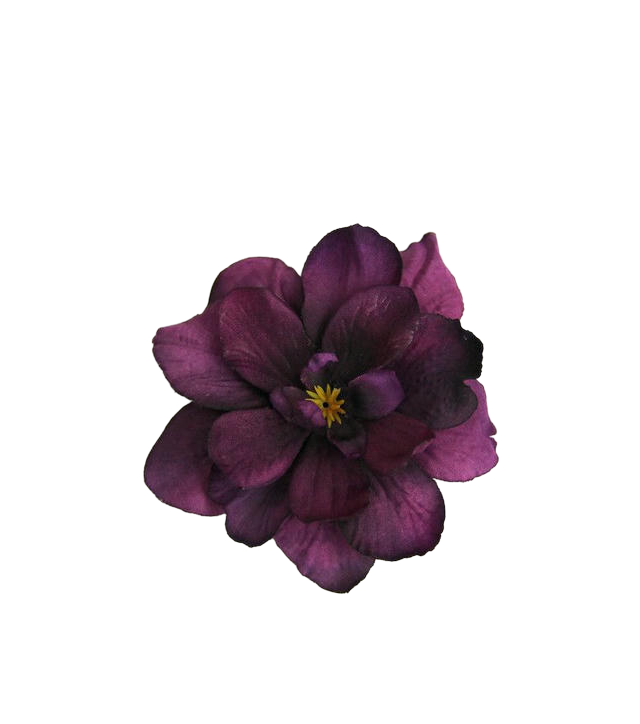
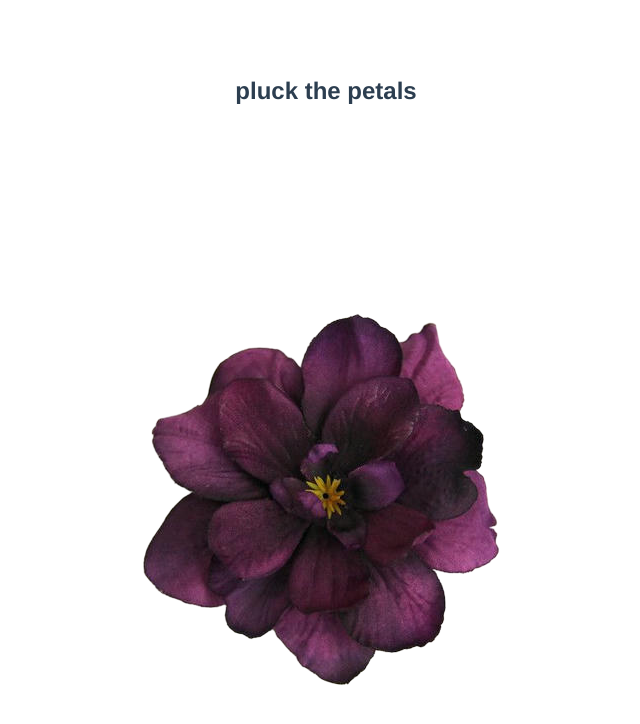
Before and after one commit to shaniashn/pluck-the-petals, a Vue app: page / in a window 1280 px wide. Shown: the top 724 px of the page, without its empty margins (314-954 px from the left). Built offline with nearby package versions, Linux system fonts and the light colour scheme.

Commit message:
feat: add title page

```diff
--- a/src/MainPage.vue
+++ b/src/MainPage.vue
@@ -1,5 +1,6 @@
 <template>
   <section class="all-flower">
+  <h2>pluck the petals</h2>
     <div class="flower">
     <!-- <div class="core-petal"><img src="./assets/core-petal.svg" alt="core-petal"></div> -->
      <div class="flower-ex"><img src="./assets/image.png" alt=""></div>
@@ -36,5 +37,4 @@ export default {
   transform: rotate(360deg);
 }
 
-
 </style>
```
